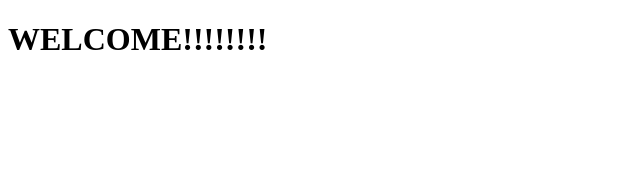
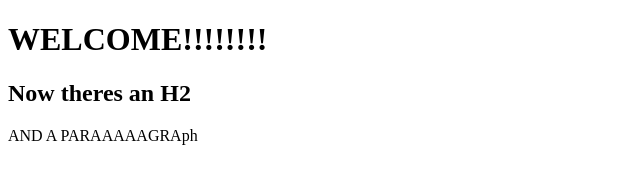
Before and after one commit to GiaZozula/git-test, a plain HTML site: page index.html in a window 1280 px wide. Shown: the whole page, without its empty margins (0-640 px from the left). Drawn offline with Linux system fonts and the light colour scheme.

Commit message:
AAAAdded h2 and p

```diff
--- a/index.html
+++ b/index.html
@@ -8,5 +8,7 @@
 </head>
 <body>
     <h1>WELCOME!!!!!!!!</h1>
+    <h2>Now theres an H2</h2>
+    <p>AND A PARAAAAAGRAph</p>
 </body>
 </html>
```
